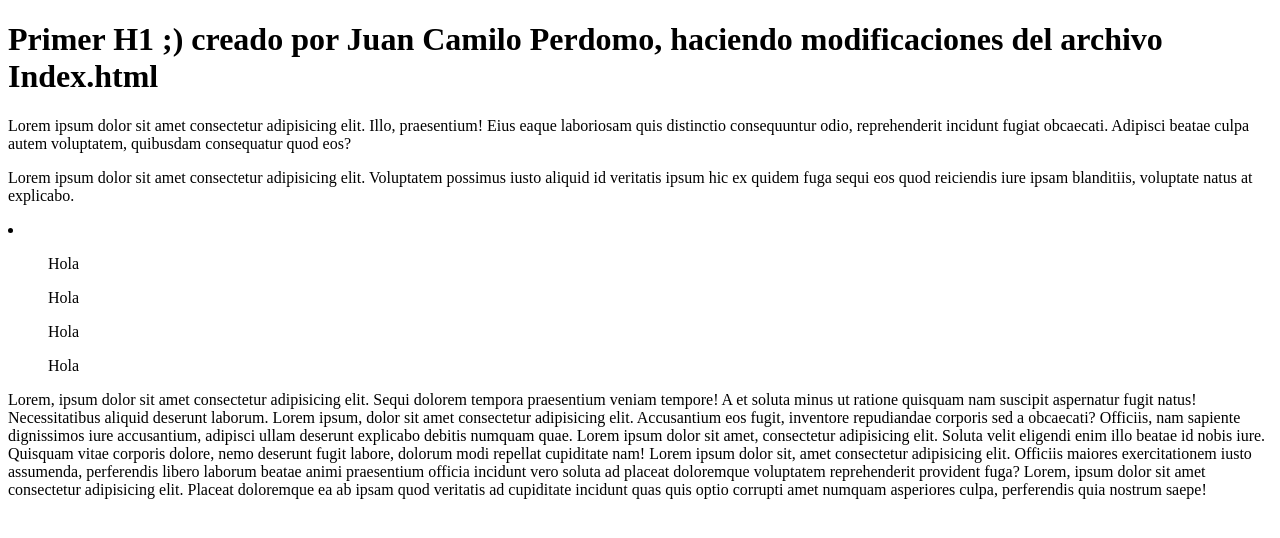
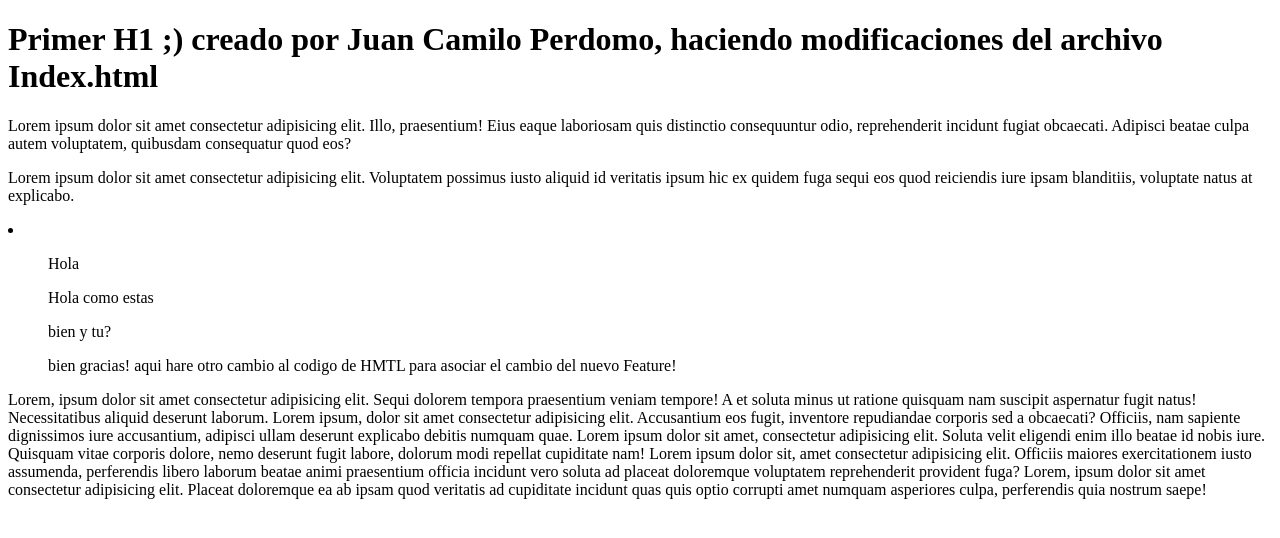
Before and after one commit to juan-perdomo30/primer_proyecto_repo, a plain HTML site: page Index.html in a window 1280 px wide. Drawn offline with Linux system fonts and the light colour scheme.

Commit message:
confirmando cambios nuevos en el archivo de Index con el Feature, Juan Perdomo

```diff
--- a/Index.html
+++ b/Index.html
@@ -23,13 +23,13 @@
             Hola
         </ul>
         <ul>
-            Hola
+            Hola como estas
         </ul>
         <ul>
-            Hola
+            bien y tu?
         </ul>
         <ul>
-            Hola
+            bien gracias! aqui hare otro cambio al codigo de HMTL para asociar el cambio del nuevo Feature!
         </ul>
     </li>
     <p>
```
